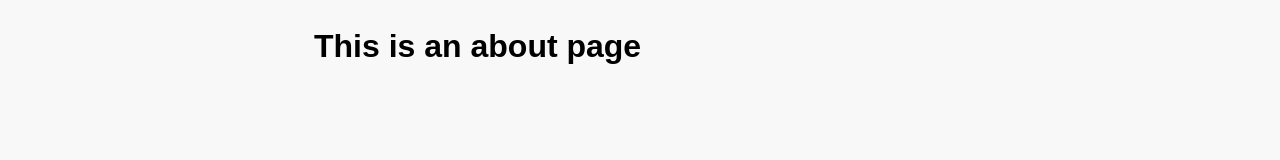
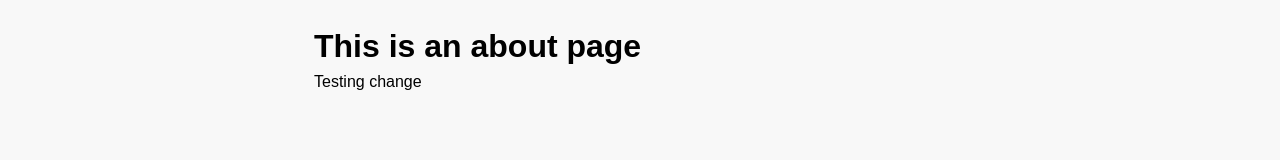
Before and after one commit to imd1005-web-development-winter-2023/vue-project-imd1005-student-starter, a Vue app: page /about in a window 1280 px wide. Shown: the part 127-287 px from the top of the page. Built offline with nearby package versions, Linux system fonts and the light colour scheme.

Commit message:
TEst change

```diff
--- a/src/pages/about-page.vue
+++ b/src/pages/about-page.vue
@@ -1,6 +1,8 @@
 <template>
   <div class="about">
     <h1>This is an about page</h1>
+
+    <p>Testing change</p>
   </div>
 </template>
 
```
